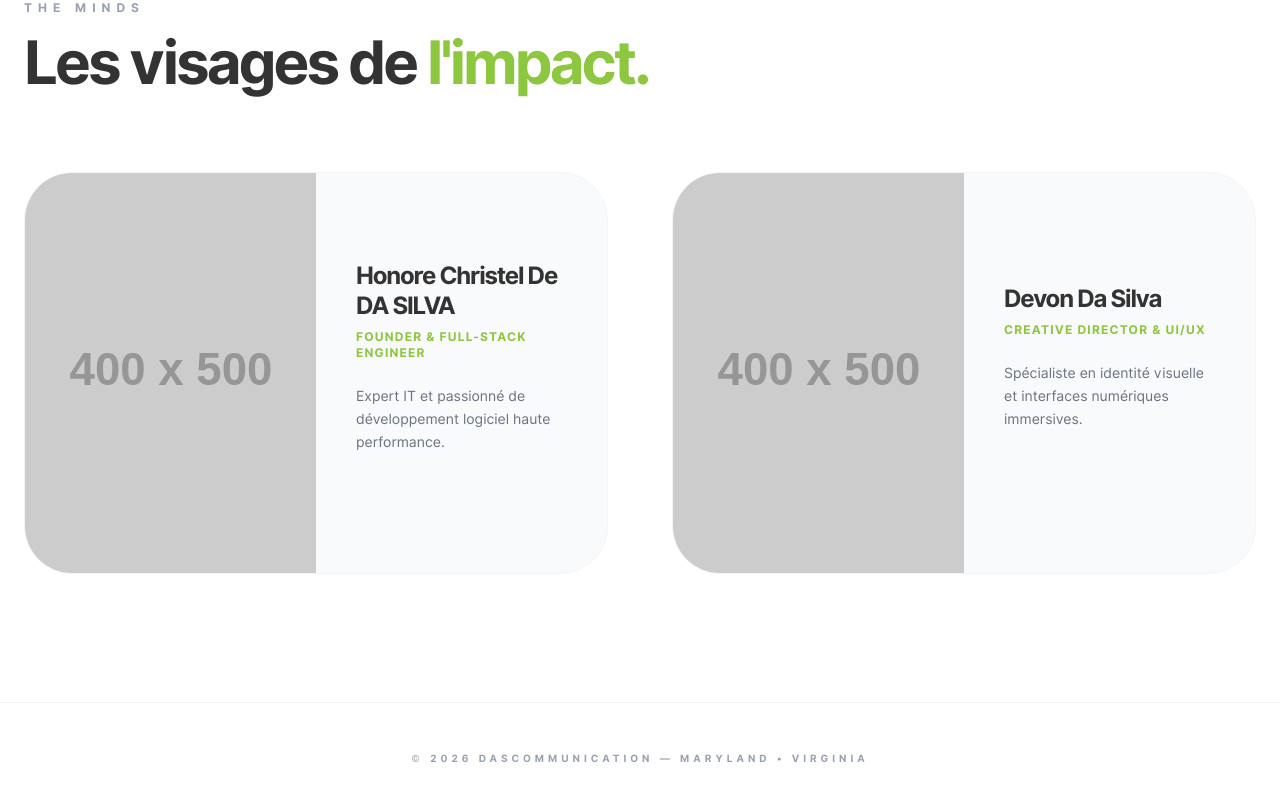
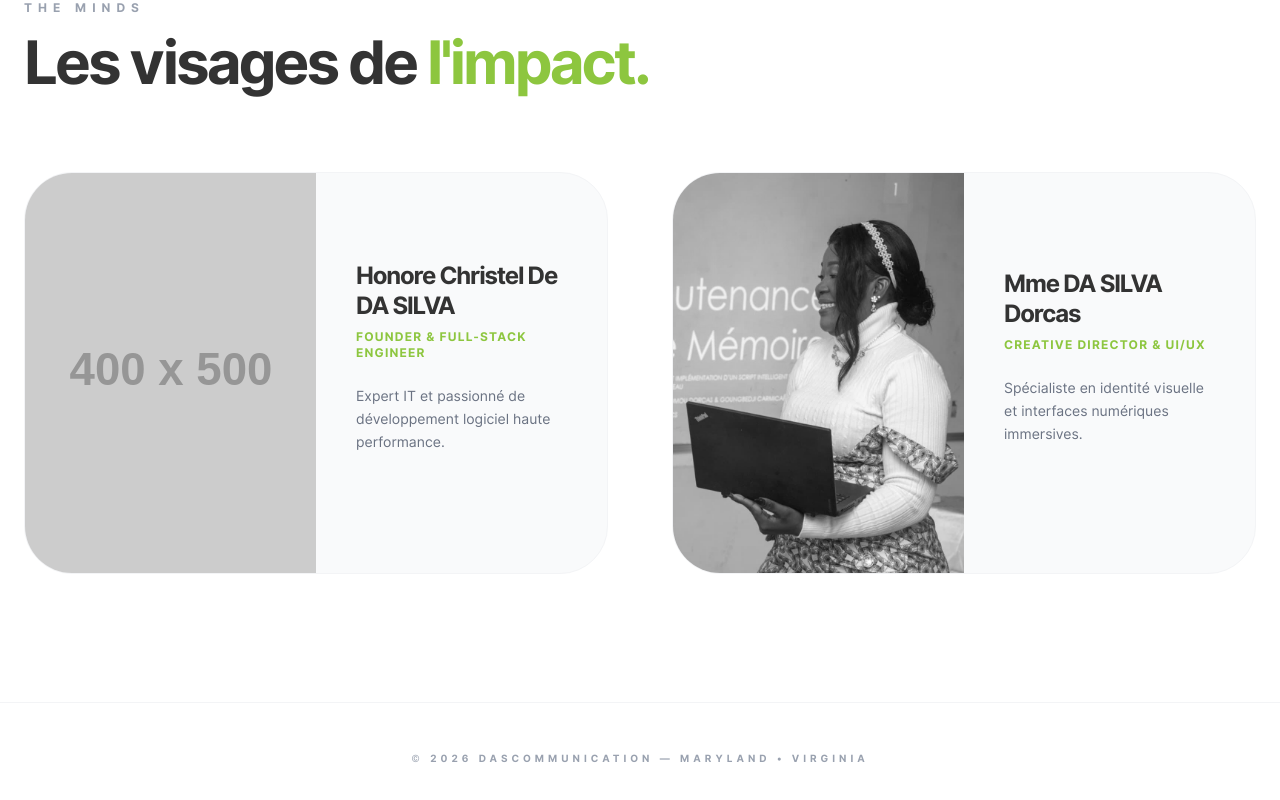
Before and after one commit to devondasilva/dascommunication, a React (Vite) app: page /About in a window 1280 px wide. Shown: the part 1125-1925 px from the top of the page. Built offline with nearby package versions, Linux system fonts and the light colour scheme.

Commit message:
Projet 1

```diff
--- a/src/components/Nav.tsx
+++ b/src/components/Nav.tsx
@@ -1,12 +1,9 @@
 import React, { useState, useEffect } from 'react';
-import { motion } from 'framer-motion';
-import { div } from 'framer-motion/client';
 import logo from '../assets/img/logo_fr.png';
 
 const Nav: React.FC = () => {
   const [isScrolled, setIsScrolled] = useState(false);
   const brandColor = "#8DC63F";
-  const darkColor = "#333333";
 
   // Détecte le scroll pour changer l'apparence du header
   useEffect(() => {
--- a/src/pages/About.tsx
+++ b/src/pages/About.tsx
@@ -1,7 +1,8 @@
 import React from 'react';
-import { motion } from 'framer-motion';
+import { motion } from 'framer-motion';3
 import { ShieldCheck, Lightbulb, Users} from 'lucide-react';
 import Nav from '../components/Nav';
+import Dor from '../assets/img/Dors.jpeg'
 
 // Données des valeurs
 const values = [
@@ -31,9 +32,9 @@ const team = [
     bio: "Expert IT et passionné de développement logiciel haute performance."
   },
   {
-    name: "Devon Da Silva",
+    name: "Mme DA SILVA Dorcas",
     role: "Creative Director & UI/UX",
-    img: "https://via.placeholder.com/400x500",
+    img: Dor,
     bio: "Spécialiste en identité visuelle et interfaces numériques immersives."
   }
 ];
--- a/src/pages/Expertises.tsx
+++ b/src/pages/Expertises.tsx
@@ -1,6 +1,6 @@
 import React from 'react';
 import { motion } from 'framer-motion';
-import { Code2, PenTool, BarChart3, Smartphone, Globe, Layers } from 'lucide-react';
+import { Code2, PenTool, BarChart3, Smartphone} from 'lucide-react';
 import Nav from '../components/Nav';
 
 const Expertises: React.FC = () => {
--- a/src/pages/Home.tsx
+++ b/src/pages/Home.tsx
@@ -5,7 +5,6 @@ import poster from '../assets/img/poster.png';
 
 const Home: React.FC = () => {
   const brandColor = "#8DC63F";
-  const darkColor = "#333333";
 
   return (
     <div className="min-h-screen bg-white">
```
Also changed, not shown: src/assets/img/Dor.jpeg (added), src/assets/img/Dors.jpeg (added).
